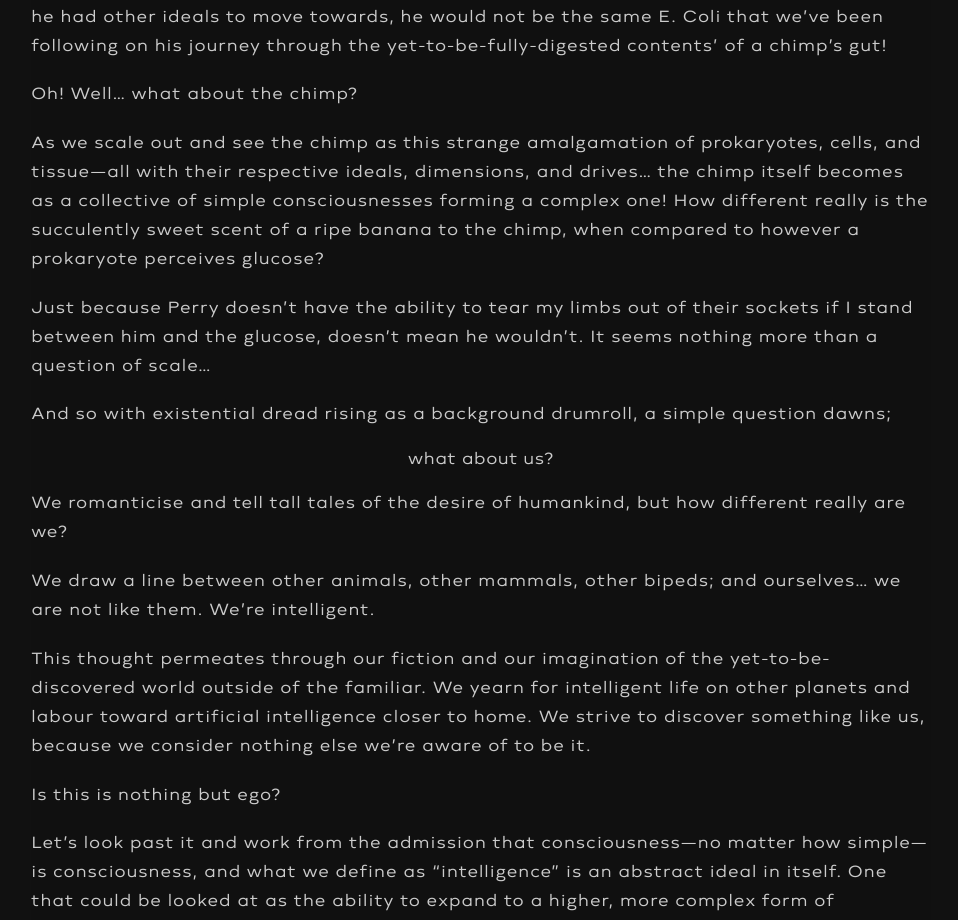
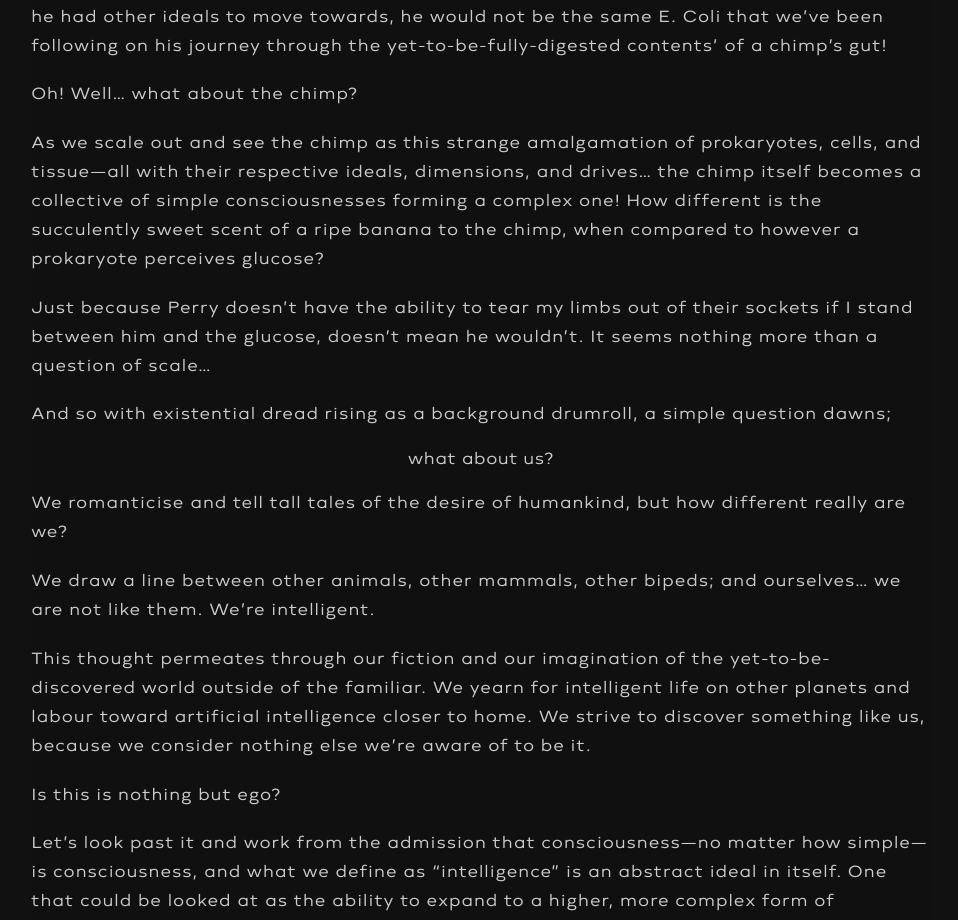
Before and after one commit to OQVA-Digital/Andrei-Croitor-Astro, an Astro site: page /blog/food-for-thought-consciousness-as-recognition-of-contrast in a window 1280 px wide. Shown: the part 2881-3801 px from the top of the page, without its empty margins (90-1048 px from the left). Built offline with nearby package versions, Linux system fonts and the light colour scheme; Astro itself is replaced by a stand-in of ours.

Commit message:
Update Blog “food-for-thought-consciousness-as-recognition-of-contrast”

```diff
--- a/src/content/blog/food-for-thought-consciousness-as-recognition-of-contrast.md
+++ b/src/content/blog/food-for-thought-consciousness-as-recognition-of-contrast.md
@@ -57,7 +57,7 @@ We must at this point recognise the subjective nature of the ideal; what constit
 
 Oh! Well… what about the chimp?
 
-As we scale out and see the chimp as this strange amalgamation of prokaryotes, cells, and tissue—all with their respective ideals, dimensions, and drives… the chimp itself becomes as a collective of simple consciousnesses forming a complex one! How different really is the succulently sweet scent of a ripe banana to the chimp, when compared to however a prokaryote perceives glucose?
+As we scale out and see the chimp as this strange amalgamation of prokaryotes, cells, and tissue—all with their respective ideals, dimensions, and drives… the chimp itself becomes a collective of simple consciousnesses forming a complex one! How different is the succulently sweet scent of a ripe banana to the chimp, when compared to however a prokaryote perceives glucose?
 
 Just because Perry doesn’t have the ability to tear my limbs out of their sockets if I stand between him and the glucose, doesn’t mean he wouldn’t. It seems nothing more than a question of scale…
 
```
